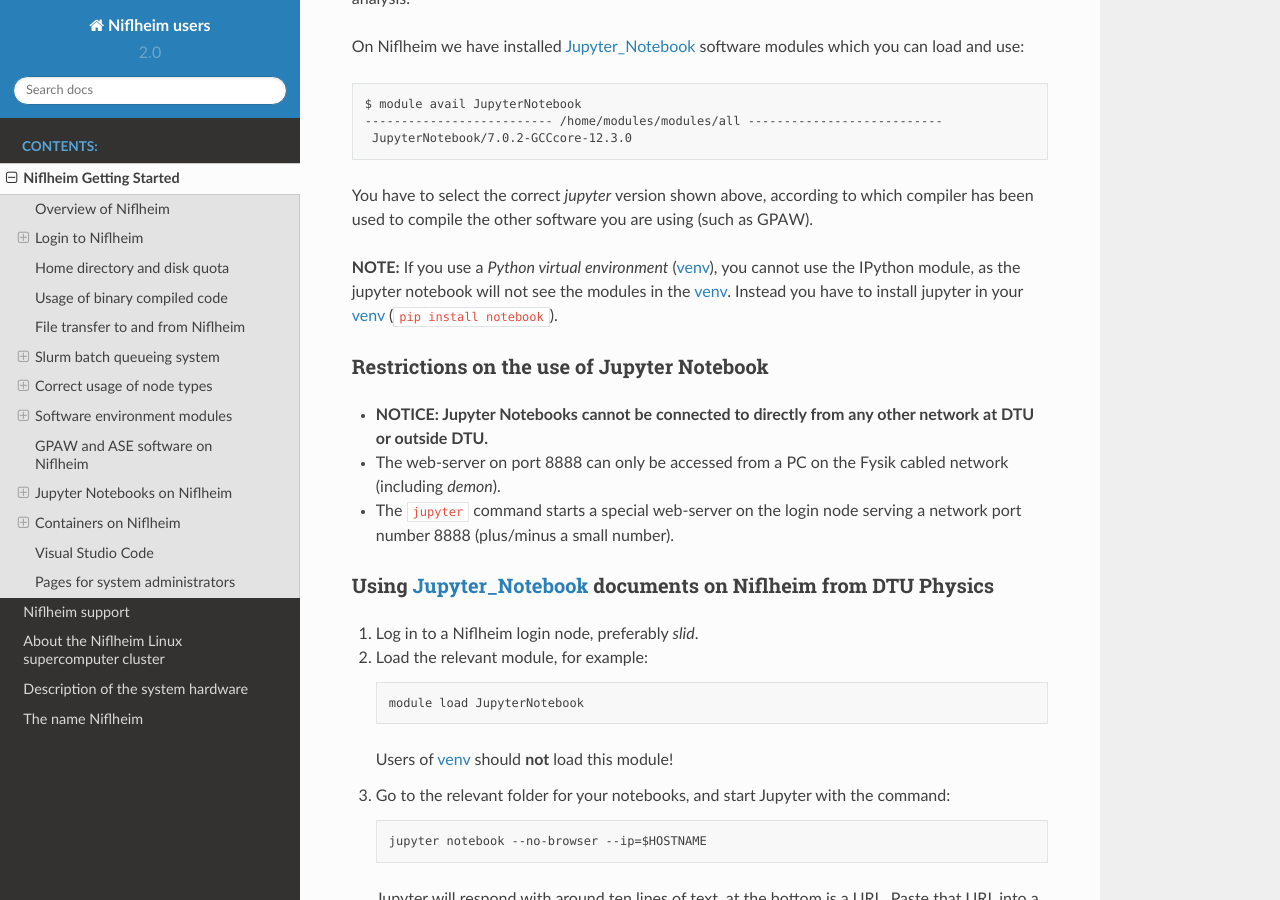
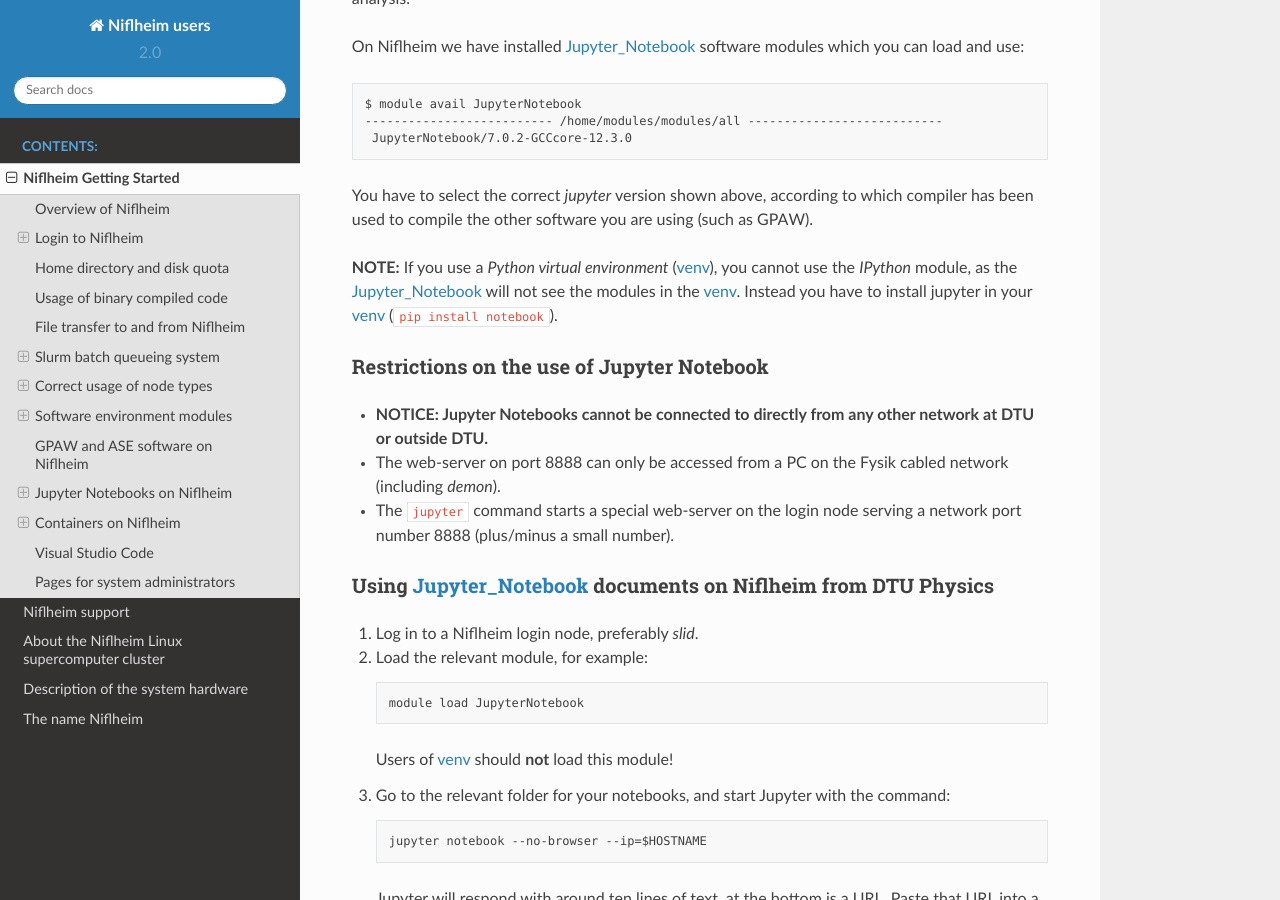
Before and after one commit to OleHolmNielsen/Niflheim_users, a Sphinx documentation site: the page built from docs/Niflheim_Getting_Started.rst, in a window 1280 px wide and 900 px high, scrolled down 17734 px. Built offline with Sphinx 7.4.7 and the Read the Docs theme 2.0.0, drawn with Linux system fonts in a browser that asks for light colours; some of the changed text lies outside the part shown.

```diff
--- a/docs/Niflheim_Getting_Started.rst
+++ b/docs/Niflheim_Getting_Started.rst
@@ -856,7 +856,7 @@ On Niflheim we have installed Jupyter_Notebook_ software modules which you can l
 
 You have to select the correct *jupyter* version shown above, according to which compiler has been used to compile the other software you are using (such as GPAW).
 
-**NOTE:** If you use a *Python virtual environment* (venv_), you cannot use the IPython module, as the jupyter notebook will not see the modules in the venv_.
+**NOTE:** If you use a *Python virtual environment* (venv_), you cannot use the *IPython* module, as the Jupyter_Notebook_ will not see the modules in the venv_.
 Instead you have to install jupyter in your venv_ (``pip install notebook``).
 
 .. _venv: https://docs.python.org/3/library/venv.html
```
Also changed, not shown: other parts of docs/Niflheim_Getting_Started.rst (+1 -1 lines).
